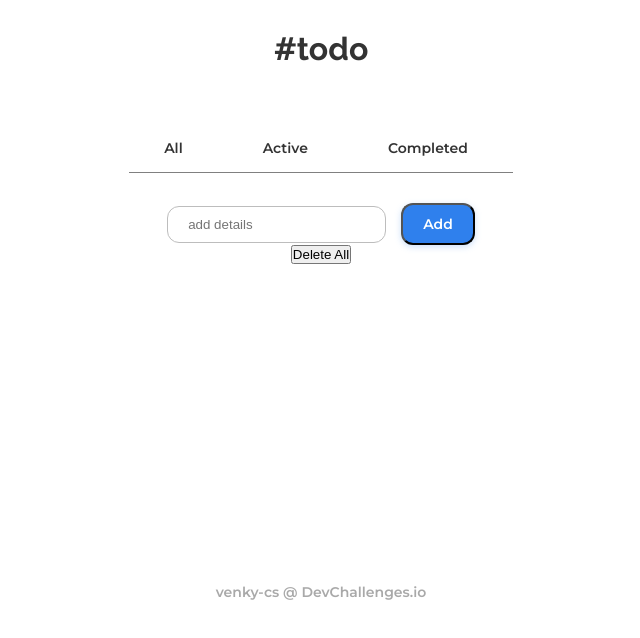
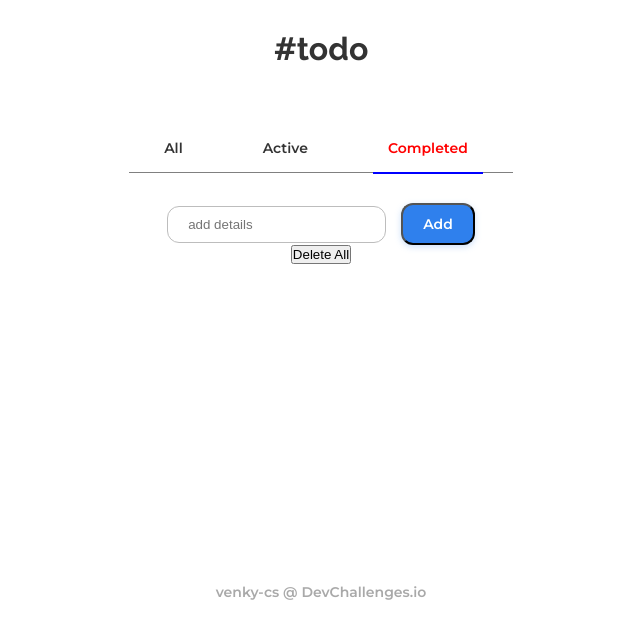
Before and after one commit to venky-cs/todo-app, a React (Create React App) app: page /completed in a window 1280 px wide. Shown: the top 638 px of the page, without its empty margins (319-959 px from the left). Built offline with nearby package versions, Linux system fonts and the light colour scheme.

Commit message:
'add-router-activeStyles'

```diff
--- a/src/App.css
+++ b/src/App.css
@@ -33,7 +33,7 @@ nav ul li a{
   font-size: 14px;
   color: #333333;
 }
-nav ul li a:active{
+.active{
   border-bottom: 2px solid blue;
 }
 .input{
--- a/src/component/Main.js
+++ b/src/component/Main.js
@@ -1,5 +1,5 @@
 import React, { useState, useEffect } from 'react'
-import { BrowserRouter as Router, Switch, Route, Link } from 'react-router-dom';
+import { BrowserRouter as Router, Switch, Route, NavLink } from 'react-router-dom';
 import All from './All'
 import Active from './Active'
 import Completed from './Completed'
@@ -28,13 +28,13 @@ function Main() {
                 <nav>
                     <ul>
                         <li>
-                            <Link to="/">All</Link>
+                            <NavLink exact to="/" activeClassName="active" activeStyle={{ color: 'red' }}>All</NavLink>
                         </li>
                         <li>
-                            <Link to="/active">Active</Link>
+                            <NavLink exact to="/active" activeClassName="active" activeStyle={{ color: 'red' }}>Active</NavLink>
                         </li>
                         <li>
-                            <Link to="/completed">Completed</Link>
+                            <NavLink exact to="/completed" activeClassName="active" activeStyle={{ color: 'red' }}>Completed</NavLink>
                         </li>
                     </ul>
                 </nav>
```
Also changed, not shown: 1 other file (tests, documents, lock files or other folders).
